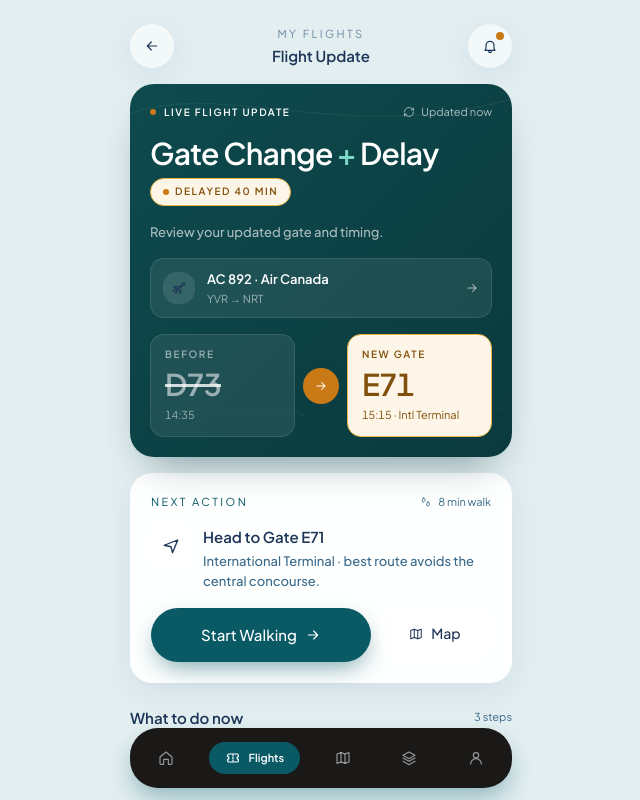
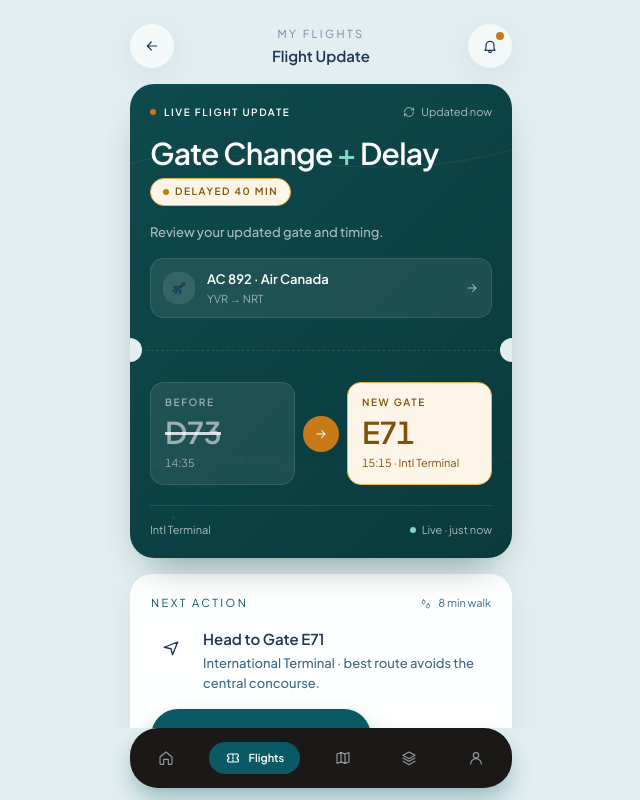
Before and after one commit to SemyonKuznetsoff/Vancouver-International-Airport-Mobile-App, a Next.js app: page /flights/delay in a window 1280 px wide. Shown: the whole page, without its empty margins (319-959 px from the left). Built offline with nearby package versions, Linux system fonts and the light colour scheme.

Commit message:
Polish Flight Delay pass card

```diff
--- a/src/app/flights/delay/page.tsx
+++ b/src/app/flights/delay/page.tsx
@@ -117,7 +117,8 @@ function FlightUpdateCard({ update }: { update: FlightUpdate }) {
       className="shadow-[var(--shadow-hero-card)]"
     >
       <PassDecorBackground />
-      <div className="relative flex flex-col gap-4 p-5">
+      <div className="relative flex flex-col gap-5 p-5">
+        <div className="flex flex-col gap-4">
           <UpdateMetaRow />
           <UpdateTitleRow delayMinutes={update.delayMinutes} />
           <p className="text-body-sm text-[var(--color-surface-hero-fg-muted)]">
@@ -129,9 +130,39 @@ function FlightUpdateCard({ update }: { update: FlightUpdate }) {
             origin={update.origin}
             destination={update.destination}
           />
+        </div>
+        <PassPerforation />
         <GateChangeModule before={update.before} after={update.after} />
+        <PassFooter terminal={update.after.terminal} />
       </div>
     </HeroSurface>
+  );
+}
+
+function PassPerforation() {
+  return (
+    <div aria-hidden className="relative -mx-5 flex items-center gap-1">
+      <span className="block h-6 w-3 rounded-r-[var(--radius-pill)] bg-[var(--color-bg)]" />
+      <span className="h-px flex-1 border-t border-dashed border-[var(--color-surface-hero-tile-border)]" />
+      <span className="block h-6 w-3 rounded-l-[var(--radius-pill)] bg-[var(--color-bg)]" />
+    </div>
+  );
+}
+
+function PassFooter({ terminal }: { terminal: string }) {
+  return (
+    <div className="flex items-center justify-between gap-3 border-t border-[var(--color-surface-hero-tile-border)] pt-4">
+      <span className="text-label text-[var(--color-surface-hero-fg-muted)]">
+        {terminal}
+      </span>
+      <span className="inline-flex items-center gap-1.5 text-label text-[var(--color-surface-hero-fg-muted)]">
+        <span
+          aria-hidden
+          className="inline-block h-1.5 w-1.5 rounded-full bg-[var(--color-map-mint)]"
+        />
+        Live · just now
+      </span>
+    </div>
   );
 }
 
@@ -156,6 +187,8 @@ function PassDecorBackground() {
         strokeWidth="1"
         strokeDasharray="3 5"
       />
+      <circle cx="310" cy="50" r="2" fill="currentColor" />
+      <circle cx="40" cy="420" r="2" fill="currentColor" />
     </svg>
   );
 }
```
Lines whose indentation alone changed are shown as unchanged.
